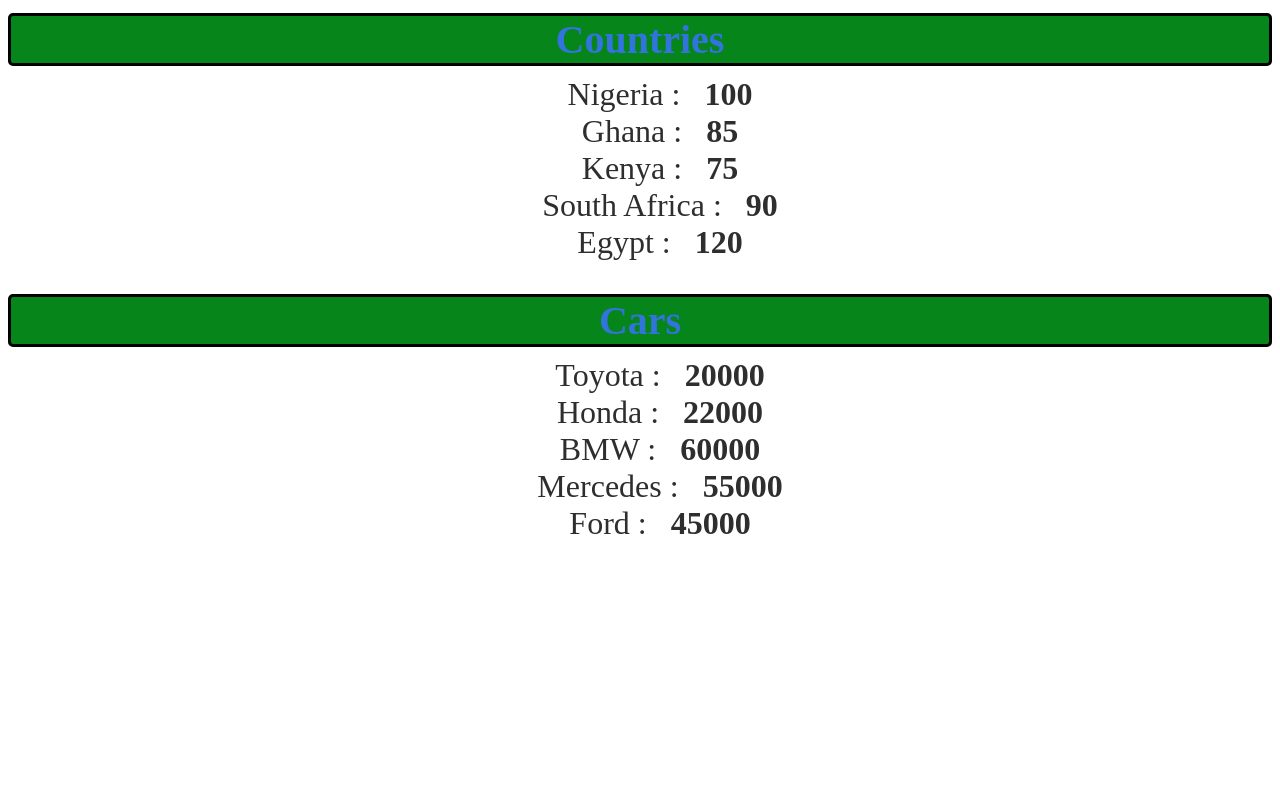
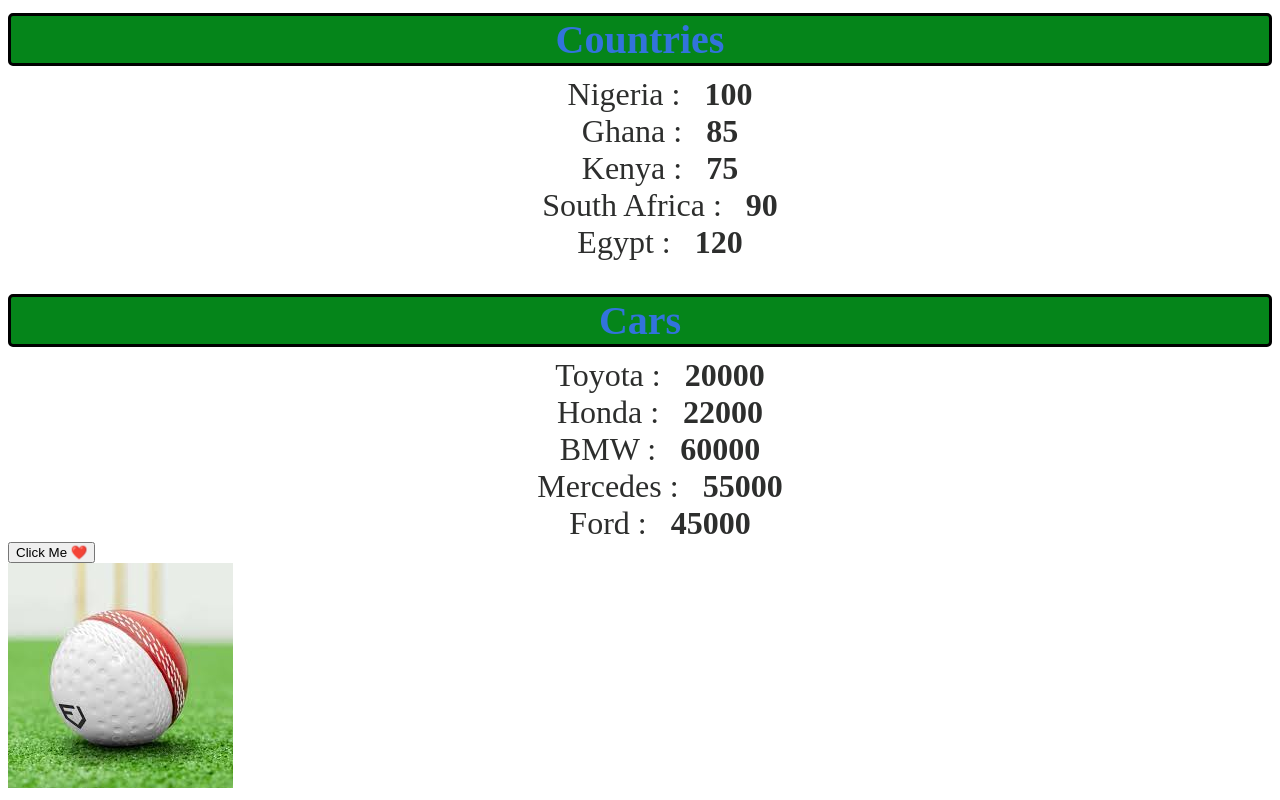
Before and after one commit to dev-olalekan/basic-app-react, a React (Vite) app: page / in a window 1280 px wide. Shown: the part 1443-2243 px from the top of the page. Before the commit the page ends 1993 px from the top, so only its background shows below. Built offline with nearby package versions, Linux system fonts and the light colour scheme.

Commit message:
adding the click event

```diff
--- a/src/App.jsx
+++ b/src/App.jsx
@@ -4,6 +4,8 @@
 import UserGreeting from "./Usergreeting"
 import List from "./List"
 import Listing from "./Listing"
+import ClickingButton from "./Clickingbutton"
+import ClickingImage from "./Clickimage"
 
 function App() {
 
@@ -51,6 +53,12 @@
 
 
 
+      {/* for click event */}
+      <ClickingButton />
+
+      {/* for the click image */}
+      <ClickingImage />
+
     </div>
   )
 }
--- /dev/null
+++ b/src/Clickimage.jsx
@@ -0,0 +1,14 @@
+function ClickingImage() {
+    const imageurl = "./src/assets/ball.jpeg";
+
+    const handleClick = (e) => e.target.style.display = "none";
+
+    return (
+        <div>
+            {/* <button onClick={}>click to change💕</button> */}
+            <img src={imageurl} alt="" onClick={(e) => handleClick(e)} />
+        </div>
+    )
+}
+
+export default ClickingImage
--- /dev/null
+++ b/src/Clickingbutton.jsx
@@ -0,0 +1,28 @@
+function ClickingButton() {
+
+    // const handleClick = () => console.log("Button Clicked");
+
+    let count = 0;
+
+
+    const handleClick = (name) => {
+
+        if (count < 3) {
+            count++;
+
+            console.log(`Button Clicked ${count} times. Hello ${name}`);
+        }
+        else {
+            console.log(` ${name} stop clicking me!`);
+        }
+
+    }
+
+    return (
+        <div>
+            <button onClick={() => handleClick('broklyn')}>Click Me ❤️</button>
+        </div>
+    )
+}
+
+export default ClickingButton
```
Also changed, not shown: src/assets/ball.jpeg (added).
